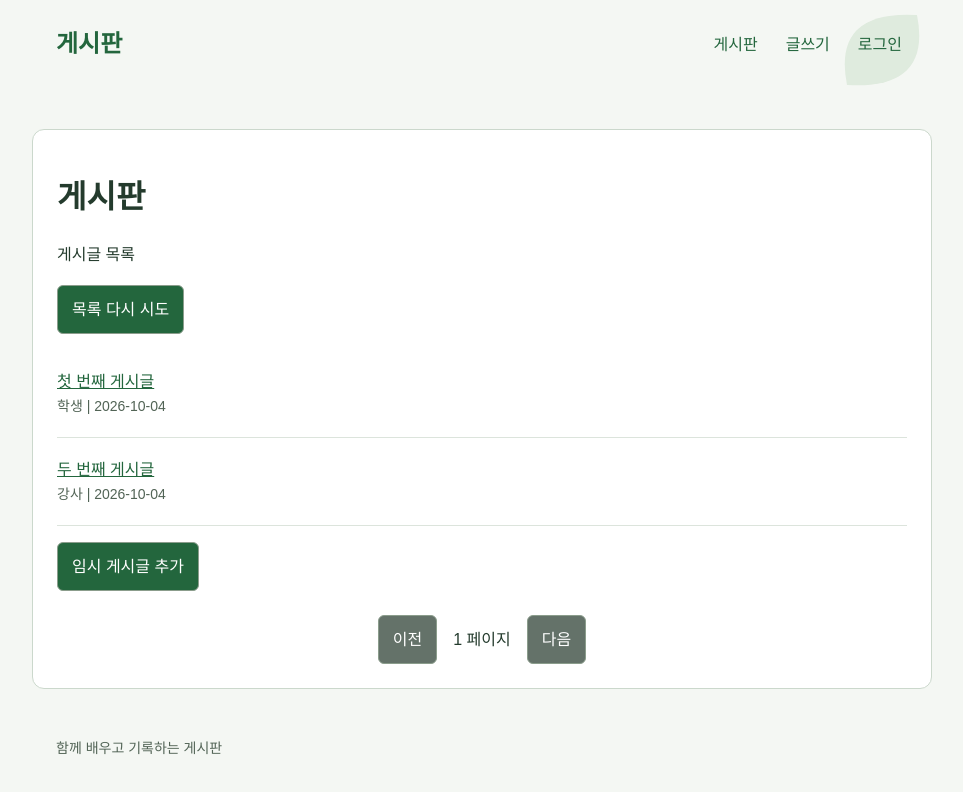
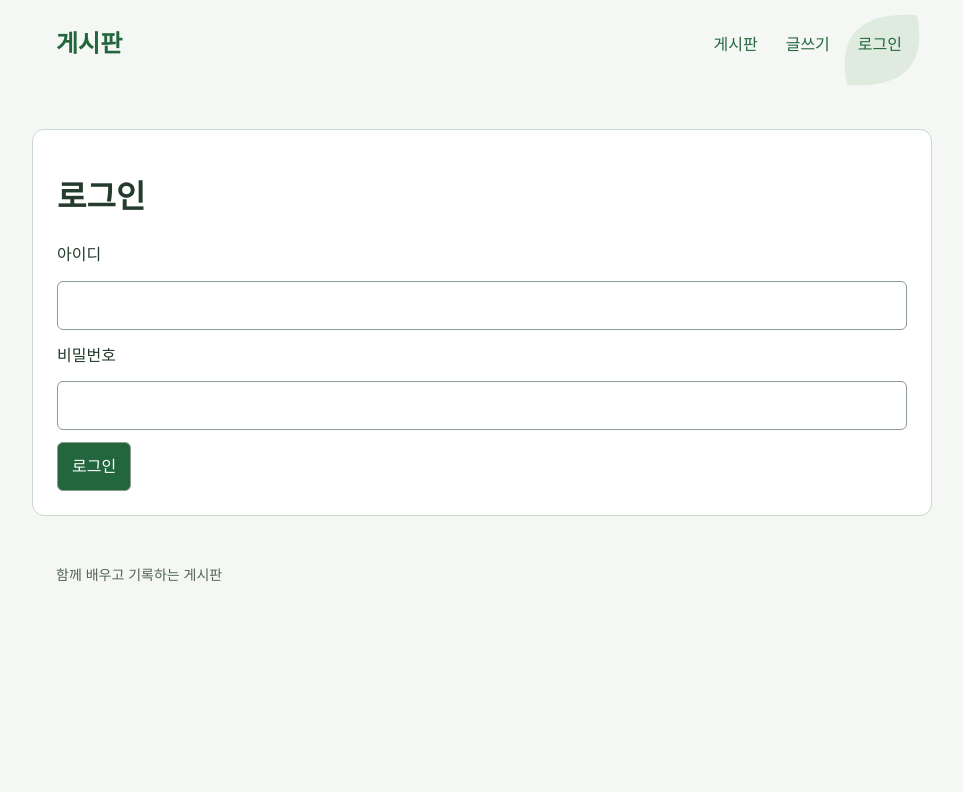
Before and after one commit to SYJ5636/green-board-front-react-2026, a React (Vite) app: page /posts in a window 1280 px wide. Shown: the top 792 px of the page, without its empty margins (158-1121 px from the left). Built offline with nearby package versions, Linux system fonts and the light colour scheme.

Commit message:
React 13, 15 | 로그인 및 게시글 및 목록 조회 기능 구현

```diff
--- a/src/App.jsx
+++ b/src/App.jsx
@@ -1,4 +1,4 @@
-import { useState } from "react";
+import { useEffect, useState } from "react";
 import {Route, Routes } from "react-router-dom";
 import BoardFooter from "./components/BoardFooter";
 import BoardHeader from "./components/BoardHeader";
@@ -11,43 +11,25 @@ import "./style.css";
 
 export default function App() {
   const [isLoggedIn, setIsLoggedIn] = useState(false);
+  const [token, setToken] = useState(() => localStorage.getItem("accessToken"));
 
-  const [posts, setPosts] = useState([
-    {id: 1, title: "첫 번째 게시글", authorNickname: "학생", createdDatetime: "2026-10-04", content: "우끼끼"},
-    {id: 2, title: "두 번째 게시글", authorNickname: "강사", createdDatetime: "2026-10-04", content: "바나나"},
-  ]);
-
-  const [page, setPage] = useState("list");
-
-  function addPracticePost(){
-    const id = Date.now();
-    setPosts((currentPosts) => [
-      {
-        id,
-        title: `임시 게시글 ${currentPosts.length}`,
-        authorNickname: "학생",
-        createdDatetime: "2026-10-04"
-      },
-      ...currentPosts,
-    ]);
-  }
 
   function savePost(post) {
-    setPosts((currentPosts) => [
-      {id:Date.now(), ...post, authorNickname: "학생", createdDatetime: "2026-10-04"},
-      ...currentPosts,
-    ])
+    // setPosts((currentPosts) => [
+    //   {id:Date.now(), ...post, authorNickname: "학생", createdDatetime: "2026-10-04"},
+    //   ...currentPosts,
+    // ]);
   }
 
   return (
     <>
       <BoardHeader isLoggedIn={isLoggedIn} onLogout={() => setIsLoggedIn(false)} />
       <Routes>
-        <Route path="/" element={<PostList posts={posts} onAddPracticePost={addPracticePost} />} />
-        <Route path="/posts" element={<PostList posts={posts} onAddPracticePost={addPracticePost} />} />
+        <Route path="/" element={token ? <PostList token={token}/> : <Login onLogin={setToken} />} />
+        <Route path="/posts" element={token ? <PostList token={token}/> : <Login onLogin={setToken} />} />
         <Route path="/posts/new" element={<PostForm onSave={savePost} />} />
         <Route path="/posts/:postId" element={<PostDetail />} />
-        <Route path="/login" element={<Login onLogin={() => setIsLoggedIn(true)} />} />
+        <Route path="/login" element={<Login onLogin={setToken} />} />
       </Routes>
       <BoardFooter />
     </>
--- a/src/components/Login.jsx
+++ b/src/components/Login.jsx
@@ -1,12 +1,53 @@
+import { useState } from "react";
+import { useNavigate } from "react-router-dom";
+
 export default function Login( {onLogin} ) {
+    const [username, setUsername] = useState(``);
+    const [password, setPassword] = useState(``);
+    const [message, setMessage] = useState(``);
+    const navigate = useNavigate();
+
+    async function handleSubmit(event) {
+        event.preventDefault();
+        try{
+            const response = await fetch(`http://127.0.0.1:8080/api/user/login`,
+                {
+                method: "POST",
+                headers: {"Content-type": "application/json" },
+                body: JSON.stringify({ username, password }),
+                }
+            )
+
+            const result = await response.json();
+            if(!response.ok || !result.success) {
+                throw new Error(result.message);
+            }
+            localStorage.setItem("accessToken", result.data.accessToken);
+            onLogin(result.data.accessToken);
+            navigate ("/posts");
+        } catch(error) {
+            console.log(error);
+            setMessage(error.message);
+        }
+    }
+
     return <main>
         <h1>로그인</h1>
-        <form id="login-form" onSubmit={(event) => {event.preventDefault(); onLogin();}}>
+        <form id="login-form" onSubmit={handleSubmit}>
             <label htmlFor="username">아이디</label>
-            <input id="username" name="username" />
+            <input
+            id="username"
+            name="username"
+            value={username}
+            onChange={(event) => setUsername(event.target.value)}/>
             <label htmlFor="password">비밀번호</label>
-            <input id="password" name="password" type="password" />
-            <p id="login-message" role="alert" hidden></p>
+            <input
+            id="password"
+            name="password"
+            type="password"
+            value={password}
+            onChange={(event) => setPassword(event.target.value)}/>
+            {message && <p id="login-message" role="alert" hidden>{message}</p>}
             <button type="submit">로그인</button>
         </form>
     </main>
--- a/src/components/PostDetail.jsx
+++ b/src/components/PostDetail.jsx
@@ -1,15 +1,18 @@
-import { Link } from "react-router-dom";
+import { Link, useParams } from "react-router-dom";
 
-export default function PostDetail(){
+export default function PostDetail({posts}){
+    const { postId } = useParams();
+    const post = posts.find((item) => String(item.id) === postId);
+
     return <main>
         <article>
-            <h1 id="post-title">게시글 상세</h1>
-            <p id="post-meta" className="meta"></p>
-            <p id="post-content"></p>
+            <h1 id="post-title">{post?.title || "게시글을 불러올 수 없습니다"}</h1>
+            <p id="post-meta" className="meta">{post && `${post.authorNickname} | ${post.createdDatetime || ""}`}</p>
+            <p id="post-content">{post?.content}</p>
             <p id="post-message" role="status"></p>
         </article>
         <Link to="/posts">목록으로</Link>
-        <section id="comments-section" aria-labelledby="comments-title">
+        {post && <section id="comments-section" aria-labelledby="comments-title">
             <h2 id="comments-title">댓글</h2>
             <p id="comments-message" role="status"></p>
             <ul id="comment-list"></ul>
@@ -18,6 +21,6 @@ export default function PostDetail(){
                 <textarea id="comment-content" name="content"required maxLength="255"></textarea>
                 <button type="submit">댓글 등록</button>
             </form>
-        </section>
+        </section>}
     </main>
 }
--- a/src/components/PostList.jsx
+++ b/src/components/PostList.jsx
@@ -1,18 +1,42 @@
+import { useSearchParams } from "react-router-dom";
 import PostItem from "./PostItem.jsx";
+import { useEffect, useState } from "react";
 
-export default function PostList({posts, onAddPracticePost}) {
+export default function PostList({ token }) {
+    const [searchParams, setSearchParams] = useSearchParams();
+    const [posts, setPosts] = useState([]);
+    const [totalPages, setTotalPages] = useState(0);
+    const requestedPage = Number(searchParams.get("page"));
+    const [message, setMessage] = useState("게시글 목록");
+    let page = 1;
+    if(Number.isSafeInteger(requestedPage) && requestedPage > 0) {
+        page = requestedPage;
+    }
+
+    useEffect(() => {
+        fetch(`http://127.0.0.1:8080/api/board?page=${page - 1}&size=10`, {headers: {Authorization: `Bearer ${token}`}})
+        .then((response) => response.json())
+        .then((result) => {
+            if(!result.success) {
+                throw new Error (result.message);
+            }
+            setPosts(result.data.content);
+            setTotalPages(result.data.totalPages);
+            setMessage(`전체 ${result.data.totalElements}개`);
+        });
+    }, [page, token]);
+
     return <main>
         <h1>게시판</h1>
-        <p id="list-message" role="status">게시글 목록</p>
-        <button id="retry-list" type="button">목록 다시 시도</button>
+        <p id="list-message" role="status">{message}</p>
+        <button id="retry-list" type="button" hidden>목록 다시 시도</button>
 
         <PostListItem posts={posts} />
-        <button type="button" onClick={onAddPracticePost}>임시 게시글 추가</button>
 
         <div className="pagination" aria-label="페이지 이동">
-          <button id="previous-page" type="button" disabled>이전</button>
-          <span id="page-number">1 페이지</span>
-          <button id="next-page" type="button" disabled>다음</button>
+          <button id="previous-page" type="button" disabled={page === 1} onClick={() => setSearchParams({page: String(page-1)})}>이전</button>
+          <span id="page-number">{totalPages === 0 ? "0페이지" : `${page} / ${totalPages}페이지`}</span>
+          <button id="next-page" type="button" disabled={page >= totalPages} onClick={() => setSearchParams({page: String(page+1)})}>다음</button>
         </div>
     </main>
 }
```
Lines whose indentation alone changed are shown as unchanged.
